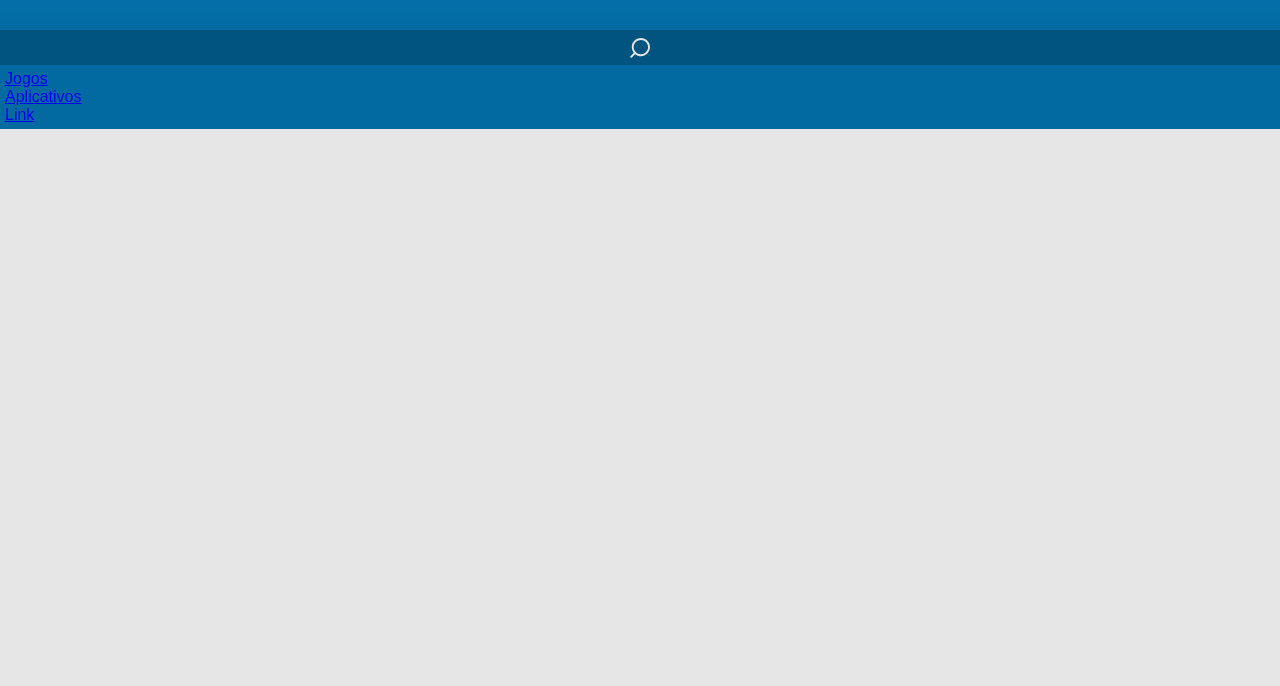
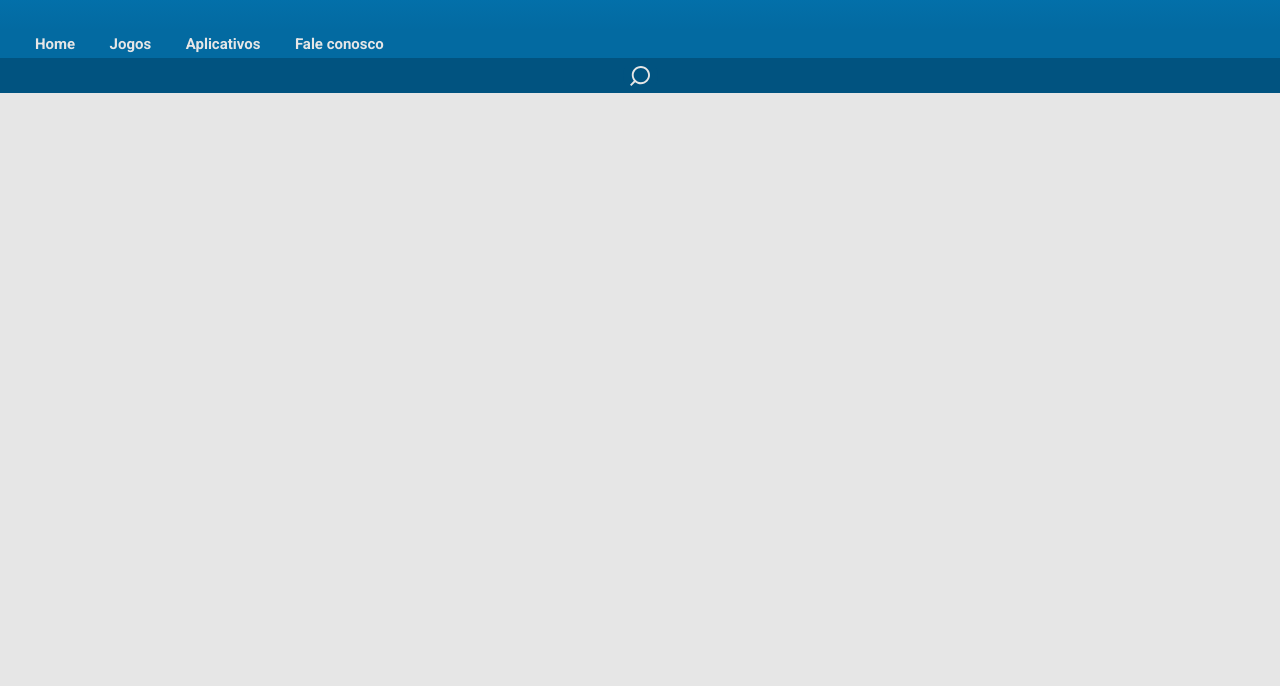
Before and after one commit to erikTody/site, a plain HTML site: page index.html in a window 1280 px wide. Shown: the part 114-800 px from the top of the page. Drawn offline with Linux system fonts and the light colour scheme.

Commit message:
update index.html

```diff
--- a/index.html
+++ b/index.html
@@ -5,6 +5,9 @@
 	<meta name="viewport" content="width=device-width, initial-scale=1.0">
 	<meta http-equiv="X-UA-Compatible" content="ie=edge">
 	<link rel="stylesheet" href="styles/style.css"/>
+
+<link rel="stylesheet" href="https://cdnjs.cloudflare.com/ajax/libs/font-awesome/5.1.0/css/all.css" integrity="sha512-ajhUYg8JAATDFejqbeN7KbF2zyPbbqz04dgOLyGcYEk/MJD3V+HJhJLKvJ2VVlqrr4PwHeGTTWxbI+8teA7snw==" crossorigin="anonymous" referrerpolicy="no-referrer" />
+
 	<title>Dead Modz</title>
 </head>
 <body>
@@ -13,19 +16,17 @@
 		<p>Baixe aplicações premium grátis</p>
 	</header>
 	<nav>
+	 <div class="menu">
+	 	<a href="#" class="links">Home</a>
+	 	<a href="#" class="links">Jogos</a>
+	 	<a href="#" class="links">Aplicativos</a>
+	 	<a href="#" class="links">Fale conosco</a>
+	 </div>
 	 <div class="search-box">
 	 	<input type="text" placeholder="Pesquisar" class="search-txt">
 	 	<a href="#" class="search-btn">
 	 		<img src="imagens/loupe-search.svg" alt="Lupa" height="20" width="20"/>
 	 	</a>
-	 </div>
-	 <div class="menu">
-	 	<a href="#" target="_blank">Jogos</a>
-	 	<br>
-	 	<a href="#" target="_blank">Aplicativos</a>
-	 	<br>
-	 	<a href="#" target="_blank">Link</a>
-	 	<br>
 	 </div>
 	</nav>
 	<main>
```
